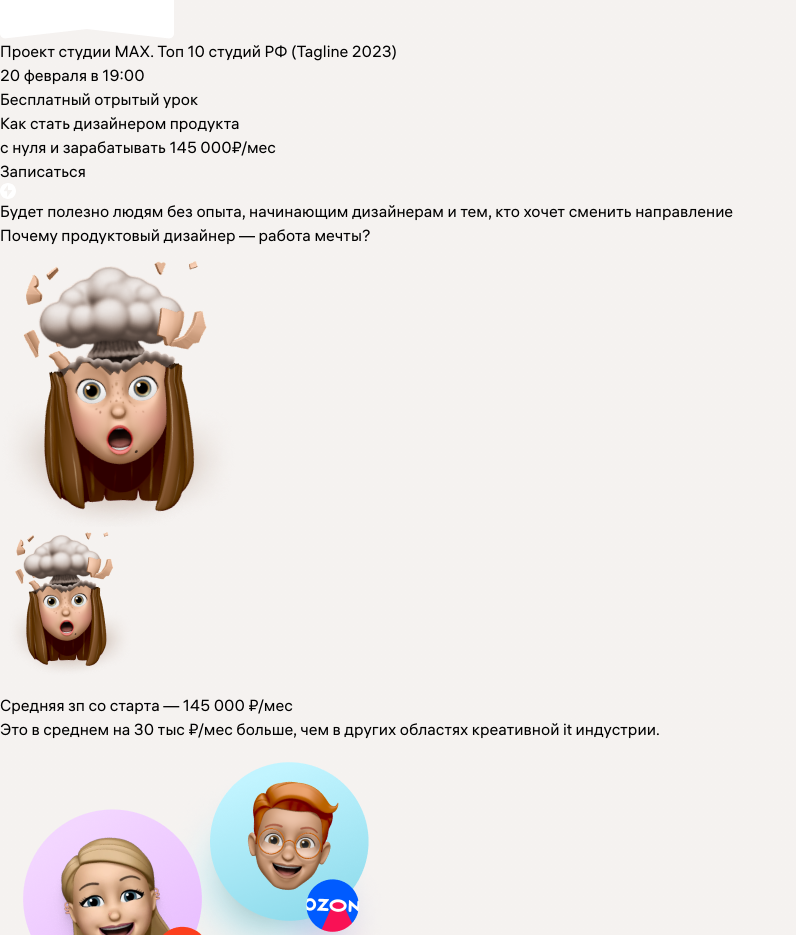
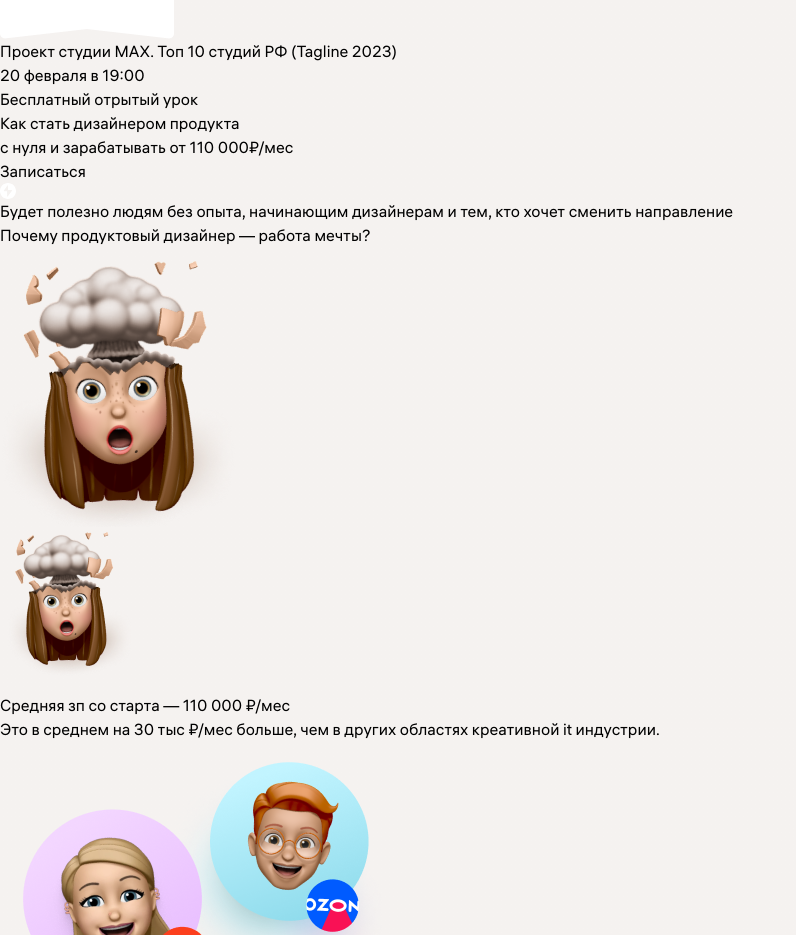
Before and after one commit to eugenepokalyuk/helper-become-designer, a React (Vite) app: page / in a window 1280 px wide. Shown: the part 3340-4275 px from the top of the page, without its empty margins (0-796 px from the left). Built offline with nearby package versions, Linux system fonts and the light colour scheme.

Commit message:
Update text

```diff
--- a/index.html
+++ b/index.html
@@ -7,7 +7,7 @@
   <title>Как стать дизайнером продукта</title>
   <meta name="viewport" content="width=device-width, initial-scale=1.0" />
   <meta name="description"
-    content="Продуктовый дизайн. C нуля и зарабатывать 145 000 ₽/мес. Надёжные работодатели и крутые условия. IT-профессия, в которой не нужно программировать. Пришлём все исходники после эфира. Закинем большой пак полезностей для лёгкого старта. Бесплатная консультация и траектория развития.">
+    content="Продуктовый дизайн. с нуля и зарабатывать от 110 000 ₽/мес. Надёжные работодатели и крутые условия. IT-профессия, в которой не нужно программировать. Пришлём все исходники после эфира. Закинем большой пак полезностей для лёгкого старта. Бесплатная консультация и траектория развития.">
 </head>
 
 <body>
--- a/src/components/ProductDesignerAd.tsx
+++ b/src/components/ProductDesignerAd.tsx
@@ -19,7 +19,7 @@ const ProductDesignerAd: React.FC = () => {
                 Как стать дизайнером продукта
             </h1>
             <p className="font-[500] text-[20px] md:text-[35px] leading-[22px] md:leading-[35px] -tracking-[0.04em] pt-2 mb-[70px] w-[220px] mx-auto md:w-full">
-                с нуля и зарабатывать 145 000₽/мес
+                с нуля и зарабатывать от 110 000₽/мес
             </p>
 
             <button
--- a/src/components/WhyChooseDesigning.tsx
+++ b/src/components/WhyChooseDesigning.tsx
@@ -11,11 +11,11 @@ const WhyChooseDesigningList = () => {
         <>
             <div className="flex flex-row md:flex-col items-start mt-10 md:mt-4 gap-x-3">
                 <div className='max-w-[100px] md:max-w-[200px] md:w-full'>
-                    <img src={memoji1} alt={'Средняя зп со старта — 145 000 ₽/мес'} className={`max-md:hidden md:w-[200px] md:max-h-[200px] object-contain`} />
-                    <img src={memoji1Mobile} alt={'Средняя зп со старта — 145 000 ₽/мес'} className={`md:hidden md:w-[200px] md:max-h-[200px] object-contain`} />
+                    <img src={memoji1} alt={'Средняя зп со старта — 110 000 ₽/мес'} className={`max-md:hidden md:w-[200px] md:max-h-[200px] object-contain`} />
+                    <img src={memoji1Mobile} alt={'Средняя зп со старта — 110 000 ₽/мес'} className={`md:hidden md:w-[200px] md:max-h-[200px] object-contain`} />
                 </div>
                 <div className="w-full h-auto">
-                    <p className={`font-[700] text-[24px] md:text-[32px] leading-[25.2px] md:leading-[32px] -tracking-[.04em] max-w-[250px] md:max-w-[300px] text-black`}>Средняя зп со старта — <span className="text-nowrap">145 000 ₽/мес</span></p>
+                    <p className={`font-[700] text-[24px] md:text-[32px] leading-[25.2px] md:leading-[32px] -tracking-[.04em] max-w-[250px] md:max-w-[300px] text-black`}>Средняя зп со старта — <span className="text-nowrap">110 000 ₽/мес</span></p>
                     <p className="font-[400] text-[16px] leading-[17.6px] text-[#9F9F9F] mt-[8px] md:max-w-[250px]">Это в среднем на 30 тыс ₽/мес больше, чем  в других областях креативной it индустрии.</p>
                 </div>
             </div>
@@ -23,7 +23,7 @@ const WhyChooseDesigningList = () => {
             <div className="flex flex-row md:flex-col items-start mt-10 md:mt-4 gap-x-3">
                 <div className='max-w-[100px] md:max-w-[200px] md:w-full'>
                     <img src={memoji2} alt={'Надёжные работодатели и крутые условия'} className={`max-md:hidden md:w-[200px] md:max-h-[200px] object-contain`} />
-                    <img src={memoji2Mobile} alt={'Средняя зп со старта — 145 000 ₽/мес'} className={`md:hidden md:w-[200px] md:max-h-[200px] object-contain`} />
+                    <img src={memoji2Mobile} alt={'Средняя зп со старта — 110 000 ₽/мес'} className={`md:hidden md:w-[200px] md:max-h-[200px] object-contain`} />
                 </div>
                 <div className="w-full">
                     <p className={`font-[700] text-[24px] md:text-[32px] leading-[25.2px] md:leading-[32px] -tracking-[.04em] max-w-[250px] md:max-w-[300px] text-black`}>{'Надёжные работодатели и крутые условия'}</p>
@@ -34,7 +34,7 @@ const WhyChooseDesigningList = () => {
             <div className="flex flex-row md:flex-col items-start mt-10 md:mt-4 gap-x-3">
                 <div className='max-w-[100px] md:max-w-[200px] md:w-full'>
                     <img src={memoji3} alt={'IT-профессия, в которой не нужно программировать'} className={`max-md:hidden md:w-[200px] md:max-h-[200px] object-contain`} />
-                    <img src={memoji3Mobile} alt={'Средняя зп со старта — 145 000 ₽/мес'} className={`md:hidden md:w-[200px] md:max-h-[200px] object-contain`} />
+                    <img src={memoji3Mobile} alt={'Средняя зп со старта — 110 000 ₽/мес'} className={`md:hidden md:w-[200px] md:max-h-[200px] object-contain`} />
                 </div>
                 <div className="w-full">
                     <p className={`font-[700] text-[24px] md:text-[32px] leading-[25.2px] md:leading-[32px] -tracking-[.04em] max-w-[250px] md:max-w-[300px] text-black`}>{'IT-профессия, в которой не нужно программировать'}</p>
```
